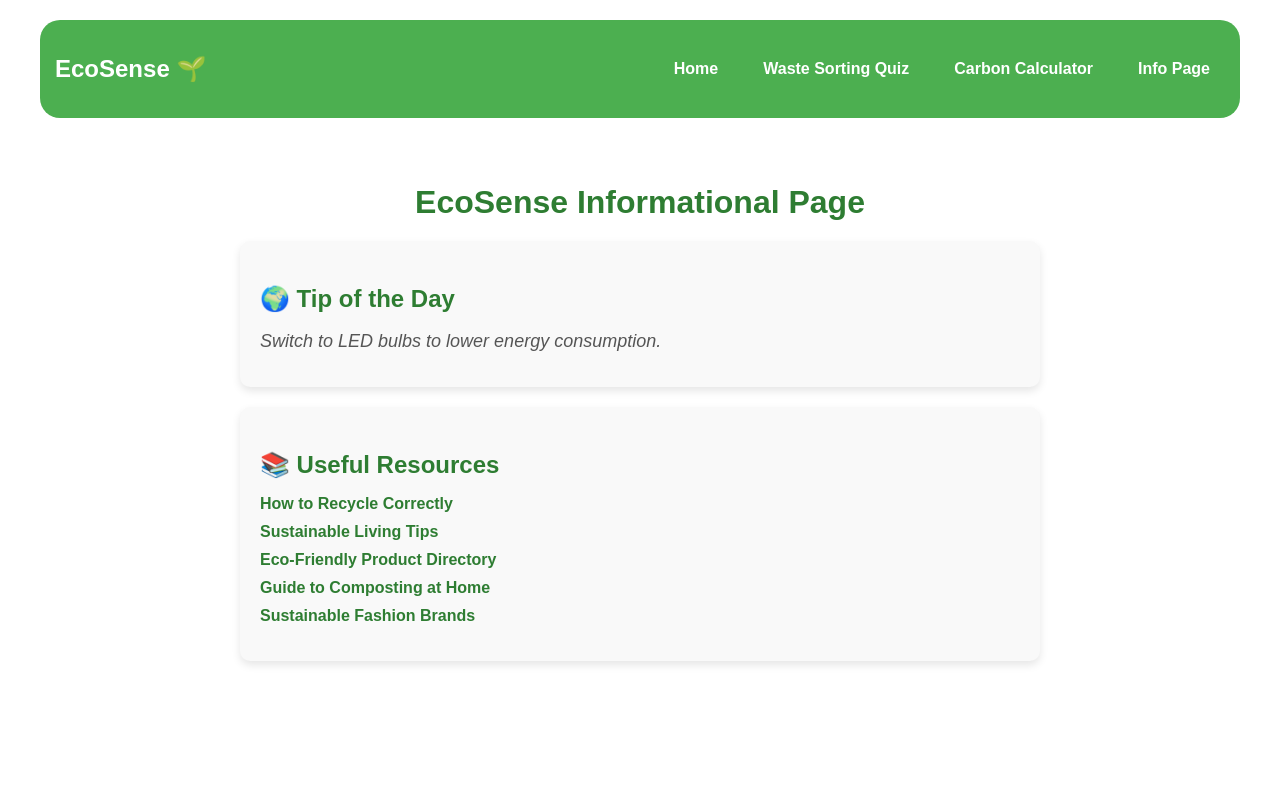
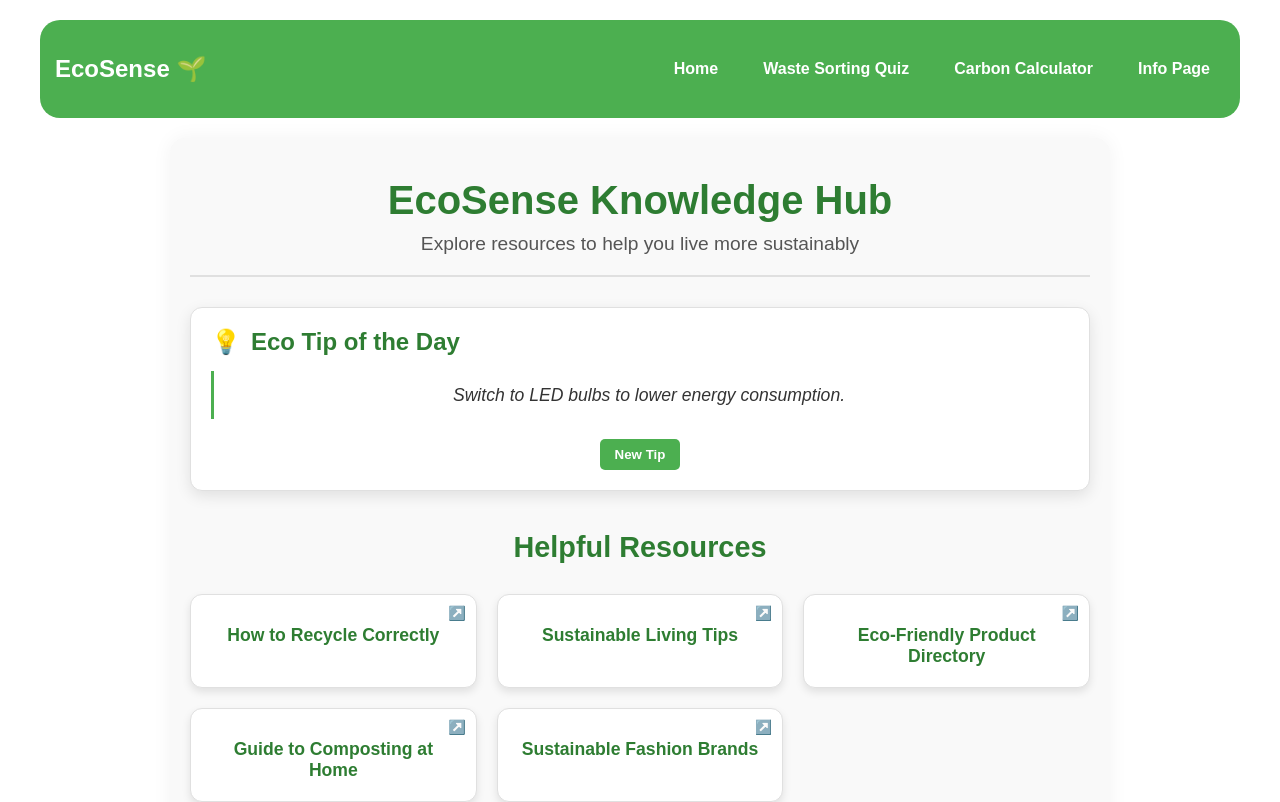
Before and after one commit to EcoSenseTeam/ecosense, a React (Create React App) app in the folder client/: page /info in a window 1280 px wide. Shown: the top 802 px of the page. Built offline with nearby package versions, Linux system fonts and the light colour scheme.

Commit message:
reformatted info page

```diff
--- a/client/src/components/InfoPage.js
+++ b/client/src/components/InfoPage.js
@@ -23,83 +23,237 @@ const resources = [
 
 const InfoPage = () => {
   const [tip, setTip] = useState("");
+  const [activeCategory, setActiveCategory] = useState(null);
+  const [hoveredResource, setHoveredResource] = useState(null);
 
   useEffect(() => {
     const randomTip = tips[Math.floor(Math.random() * tips.length)];
     setTip(randomTip);
   }, []);
 
+  const handleCategoryClick = (index) => {
+    setActiveCategory(activeCategory === index ? null : index);
+  };
+
   return (
-    <div style={styles.content}>
-      <h2 style={styles.title}>EcoSense Informational Page</h2>
-
-      <div style={styles.card}>
-        <h3 style={styles.cardTitle}>🌍 Tip of the Day</h3>
-        <p style={styles.tip}>{tip}</p>
+    <div style={styles.container}>
+      <div style={styles.headerSection}>
+        <h2 style={styles.mainTitle}>EcoSense Knowledge Hub</h2>
+        <p style={styles.subtitle}>Explore resources to help you live more sustainably</p>
       </div>
 
-      <div style={styles.card}>
-        <h3 style={styles.cardTitle}>📚 Useful Resources</h3>
-        <ul style={styles.resourceList}>
-          {resources.map((res, index) => (
-            <li key={index} style={styles.resourceItem}>
-              <a href={res.link} target="_blank" rel="noopener noreferrer" style={styles.link}>
-                {res.name}
-              </a>
-            </li>
-          ))}
-        </ul>
+      <div style={styles.tipSection}>
+        <div style={styles.tipContainer}>
+          <div style={styles.tipHeader}>
+            <span style={styles.tipIcon}>💡</span>
+            <h3 style={styles.tipTitle}>Eco Tip of the Day</h3>
+          </div>
+          <p style={styles.tipText}>{tip}</p>
+          <button
+            style={styles.newTipButton}
+            onClick={() => setTip(tips[Math.floor(Math.random() * tips.length)])}
+          >
+            New Tip
+          </button>
+        </div>
+      </div>
+
+      <h3 style={styles.sectionTitle}>Helpful Resources</h3>
+      <div style={styles.resourcesContainer}>
+        {resources.map((resource, index) => (
+          <a
+            key={index}
+            href={resource.link}
+            target="_blank"
+            rel="noopener noreferrer"
+            style={{
+              ...styles.resourceCard,
+              transform: hoveredResource === index ? 'translateY(-5px)' : 'translateY(0)',
+            }}
+            onMouseEnter={() => setHoveredResource(index)}
+            onMouseLeave={() => setHoveredResource(null)}
+          >
+            <span style={styles.resourceIcon}>{resource.icon}</span>
+            <p style={styles.resourceName}>{resource.name}</p>
+            <div style={styles.arrowIcon}>↗️</div>
+          </a>
+        ))}
+      </div>
+
+      <div style={styles.footerSection}>
+        <p style={styles.footerText}>
+          Together, we can make everyday choices that help our planet thrive.
+        </p>
+        <div style={styles.footerIcons}>
+          🌎 🌱 ♻️ 💧 🌿
+        </div>
       </div>
     </div>
   );
 };
 
 const styles = {
-  content: {
+  container: {
+    maxWidth: "900px",
+    margin: "0 auto",
+    padding: "20px",
+    backgroundColor: "#f9f9f9",
+    boxShadow: "0 0 20px rgba(0, 0, 0, 0.05)",
+    borderRadius: "15px",
+  },
+  headerSection: {
     textAlign: "center",
-    maxWidth: "800px",
-    margin: "auto",
+    marginBottom: "30px",
+    padding: "20px 0",
+    borderBottom: "2px solid #e0e0e0",
+  },
+  mainTitle: {
+    fontSize: "2.5em",
+    color: "#2e7d32",
+    margin: "0 0 10px 0",
+    fontWeight: "bold",
+  },
+  subtitle: {
+    fontSize: "1.2em",
+    color: "#555",
+    margin: 0,
+    fontWeight: "normal",
+  },
+  tipSection: {
+    marginBottom: "40px",
+  },
+  tipContainer: {
+    backgroundColor: "#ffffff",
     padding: "20px",
+    borderRadius: "12px",
+    boxShadow: "0 5px 15px rgba(0, 0, 0, 0.1)",
+    border: "1px solid #e0e0e0",
+    position: "relative",
   },
-  title: {
-    fontSize: "2em",
-    marginBottom: "20px",
-    color: "#2e7d32",
-  },
-  card: {
-    backgroundColor: "#f9f9f9",
-    padding: "20px",
-    marginBottom: "20px",
-    borderRadius: "10px",
-    boxShadow: "0 4px 8px rgba(0, 0, 0, 0.1)",
-    textAlign: "left",
-  },
-  cardTitle: {
-    fontSize: "1.5em",
-    marginBottom: "15px",
-    color: "#2e7d32",
-  },
-  tip: {
-    fontStyle: "italic",
-    fontSize: "18px",
-    color: "#555",
+  tipHeader: {
+    display: "flex",
+    alignItems: "center",
     marginBottom: "15px",
   },
-  resourceList: {
-    listStyleType: "none",
-    paddingLeft: "0",
+  tipIcon: {
+    fontSize: "24px",
+    marginRight: "10px",
   },
-  resourceItem: {
+  tipTitle: {
+    fontSize: "1.5em",
+    margin: 0,
+    color: "#2e7d32",
+    fontWeight: "bold",
+  },
+  tipText: {
+    fontSize: "1.1em",
+    lineHeight: "1.6",
+    color: "#333",
+    padding: "10px 0",
+    fontStyle: "italic",
+    borderLeft: "3px solid #4CAF50",
+    paddingLeft: "15px",
+    margin: "10px 0",
+  },
+  newTipButton: {
+    backgroundColor: "#4CAF50",
+    color: "white",
+    border: "none",
+    padding: "8px 15px",
+    borderRadius: "5px",
+    cursor: "pointer",
+    fontWeight: "bold",
+    transition: "background-color 0.3s",
+    marginTop: "10px",
+  },
+  sectionTitle: {
+    fontSize: "1.8em",
+    color: "#2e7d32",
+    marginTop: "30px",
+    marginBottom: "20px",
+    textAlign: "center",
+    position: "relative",
+    paddingBottom: "10px",
+  },
+  categoryContainer: {
+    display: "flex",
+    flexWrap: "wrap",
+    justifyContent: "center",
+    gap: "15px",
+    marginBottom: "40px",
+  },
+  categoryCard: {
+    padding: "20px",
+    borderRadius: "12px",
+    width: "150px",
+    display: "flex",
+    flexDirection: "column",
+    alignItems: "center",
+    cursor: "pointer",
+    transition: "all 0.3s ease",
+    boxShadow: "0 4px 8px rgba(0, 0, 0, 0.1)",
+  },
+  categoryIcon: {
+    fontSize: "32px",
     marginBottom: "10px",
   },
-  link: {
+  categoryName: {
+    fontSize: "1em",
+    fontWeight: "bold",
+    margin: 0,
+    color: "white",
+    textAlign: "center",
+  },
+  resourcesContainer: {
+    display: "grid",
+    gridTemplateColumns: "repeat(auto-fill, minmax(250px, 1fr))",
+    gap: "20px",
+    marginBottom: "40px",
+  },
+  resourceCard: {
+    backgroundColor: "white",
+    padding: "20px",
+    borderRadius: "12px",
+    boxShadow: "0 4px 8px rgba(0, 0, 0, 0.1)",
+    textDecoration: "none",
+    display: "flex",
+    flexDirection: "column",
+    alignItems: "center",
+    transition: "all 0.3s ease",
+    position: "relative",
+    border: "1px solid #e0e0e0",
+  },
+  resourceIcon: {
+    fontSize: "28px",
+    marginBottom: "10px",
+  },
+  resourceName: {
+    fontSize: "1.1em",
+    fontWeight: "bold",
     color: "#2e7d32",
-    textDecoration: "none",
-    fontSize: "16px",
-    fontWeight: "bold",
+    margin: 0,
+    textAlign: "center",
   },
-  linkHover: {
-    color: "#388e3c",
+  arrowIcon: {
+    position: "absolute",
+    top: "10px",
+    right: "10px",
+    fontSize: "14px",
+  },
+  footerSection: {
+    textAlign: "center",
+    marginTop: "20px",
+    padding: "20px 0",
+    borderTop: "2px solid #e0e0e0",
+  },
+  footerText: {
+    fontSize: "1.1em",
+    color: "#555",
+    margin: "0 0 10px 0",
+  },
+  footerIcons: {
+    fontSize: "24px",
+    letterSpacing: "8px",
   },
 };
 
```
